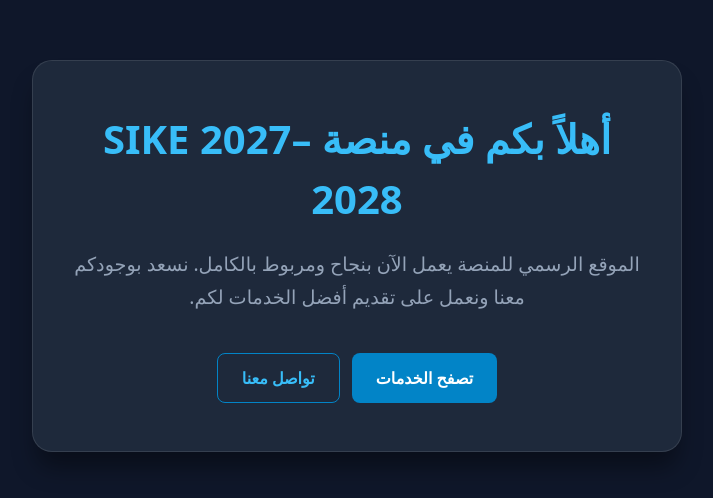
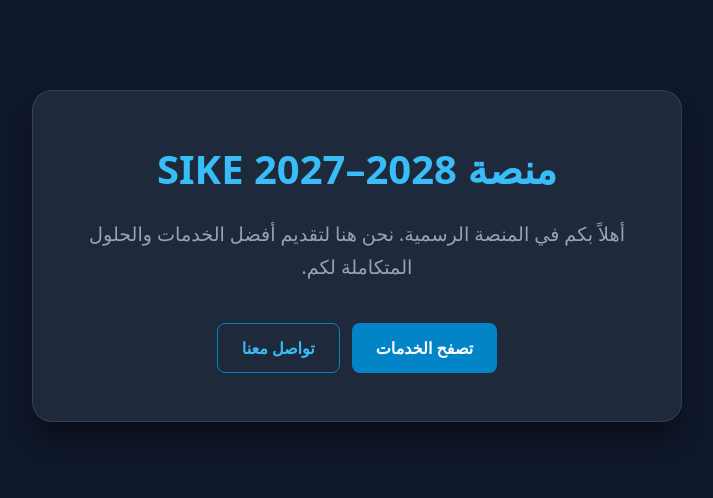
Before and after one commit to samking470461-gif/sike-2027-2028-app, a Next.js app: page / in a window 1280 px wide. Shown: the part 144-642 px from the top of the page, without its empty margins (283-996 px from the left). Built offline with nearby package versions, Linux system fonts and the light colour scheme.

Commit message:
Update page.tsx

```diff
--- a/app/page.tsx
+++ b/app/page.tsx
@@ -27,7 +27,7 @@ export default function Home() {
           fontWeight: 'bold',
           marginBottom: '1.2rem'
         }}>
-          أهلاً بكم في منصة SIKE 2027–2028
+          منصة SIKE 2027–2028
         </h1>
         <p style={{
           fontSize: '1.2rem',
@@ -35,7 +35,7 @@ export default function Home() {
           lineHeight: '1.7',
           marginBottom: '2.5rem'
         }}>
-          الموقع الرسمي للمنصة يعمل الآن بنجاح ومربوط بالكامل. نسعد بوجودكم معنا ونعمل على تقديم أفضل الخدمات لكم.
+          أهلاً بكم في المنصة الرسمية. نحن هنا لتقديم أفضل الخدمات والحلول المتكاملة لكم.
         </p>
 
         <div style={{
```
